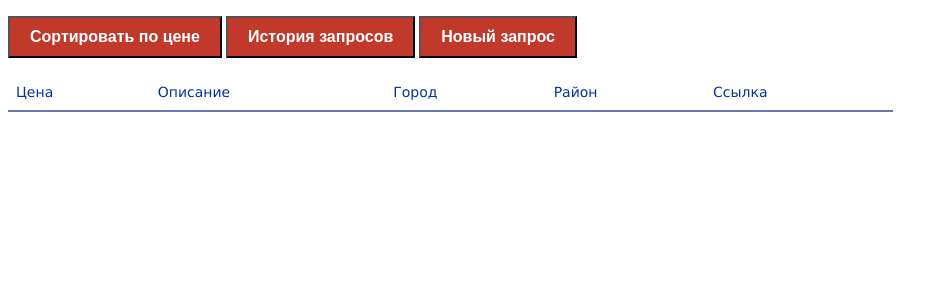
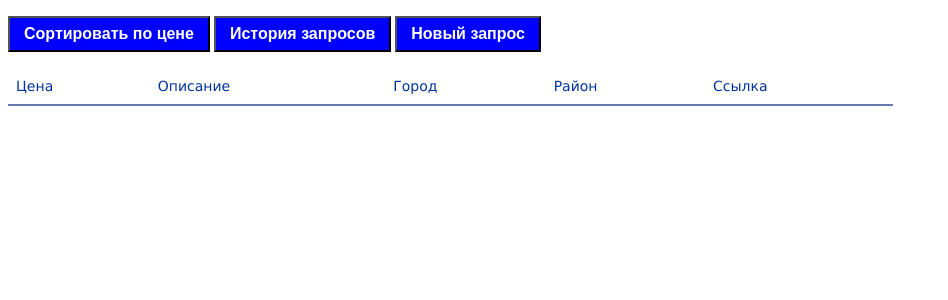
Before and after one commit to artembeloglazov164/python-kodland, a Flask app: page /avito in a window 1280 px wide. Shown: the top 300 px of the page, without its empty margins (0-948 px from the left). Run offline with Flask 2, Linux system fonts and the light colour scheme; data that the repository does not hold is empty.

Commit message:
Update products.css

```diff
--- a/static/css/products.css
+++ b/static/css/products.css
@@ -25,9 +25,9 @@ tr:hover td {
 }
 
 button {
-    background-color: #c0392b;
+    background-color: blue;
     color: white;
-    padding: 10px 20px;
+    padding: 7px 14px;
     font-size: 16px;
     font-weight: bold;
 }
```
